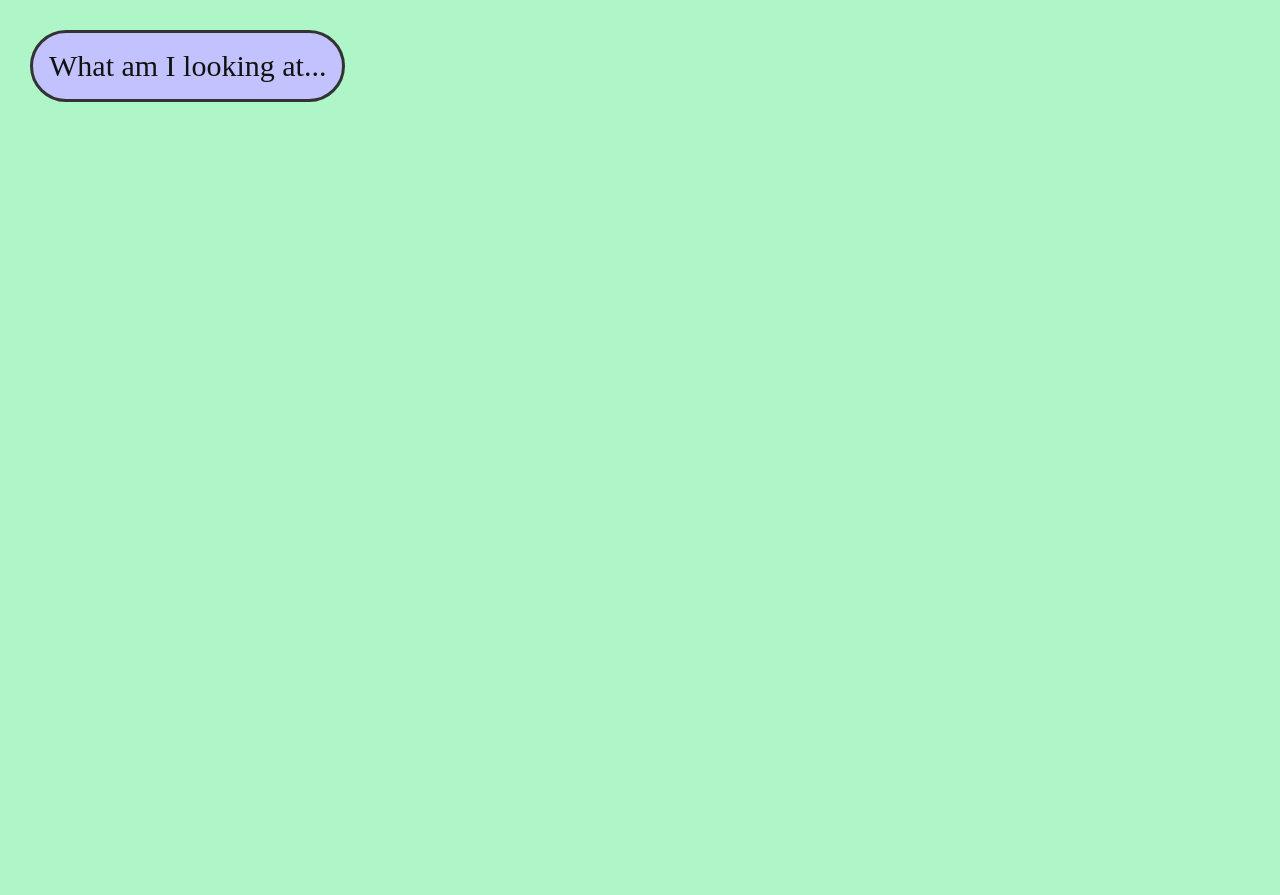
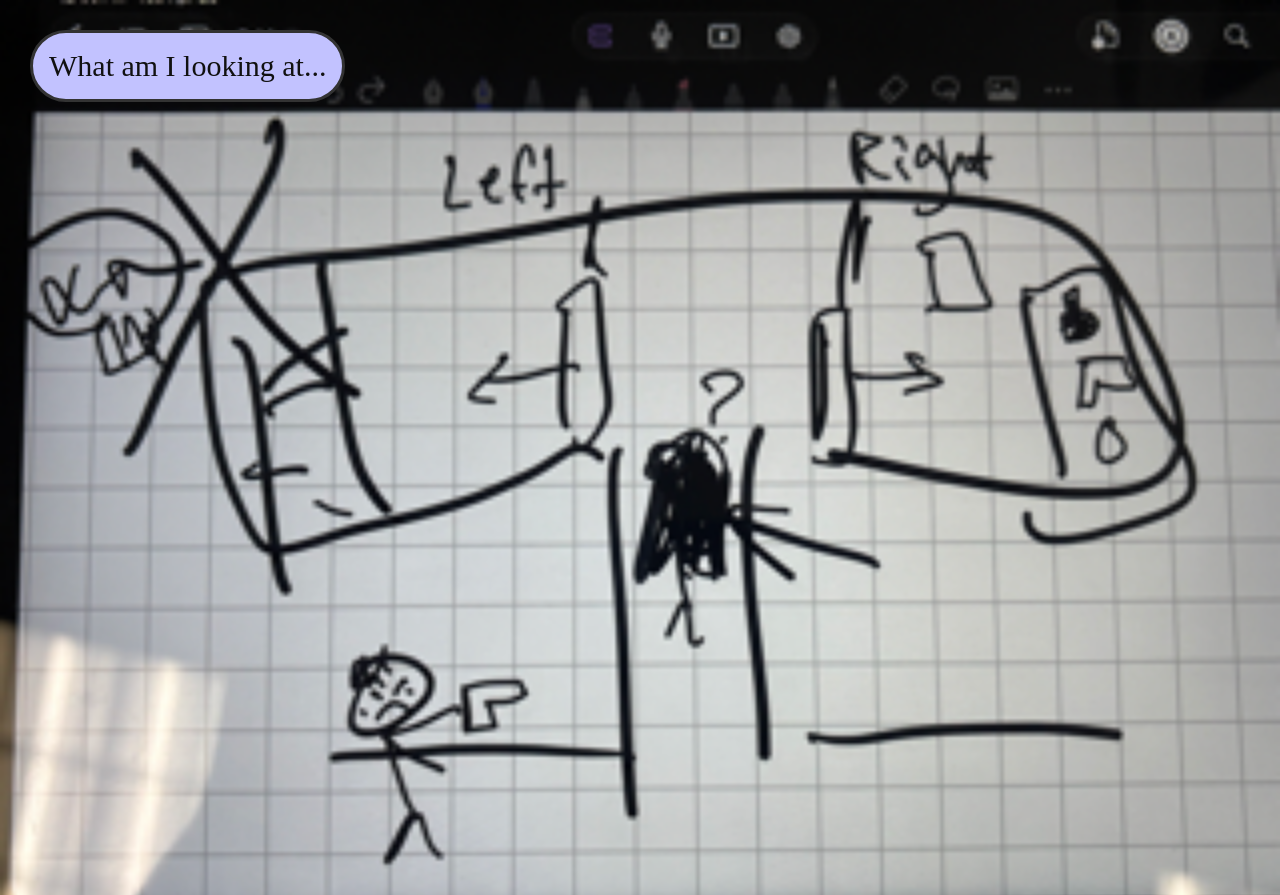
Before and after one commit to jamesc1214/jamesc1214.github.io, a plain HTML site: page story.html in a window 1280 px wide. Shown: the top 895 px of the page. Before the commit the page ends 800 px from the top, so only its background shows below. Drawn offline with Linux system fonts and the light colour scheme.

Commit message:
Update story.html

```diff
--- a/story.html
+++ b/story.html
@@ -6,7 +6,7 @@
 </head>
 <html>
 <body class="story">
-    <!--<img src="images/storyboard.png" alt="story"> -->
+    <img src="images/storyboard.png" alt="Why do I feel so tired? Huh.. Where am I?">
     <div class="speech-bubble">What am I looking at...</div>
 </div>
 </body>
```
